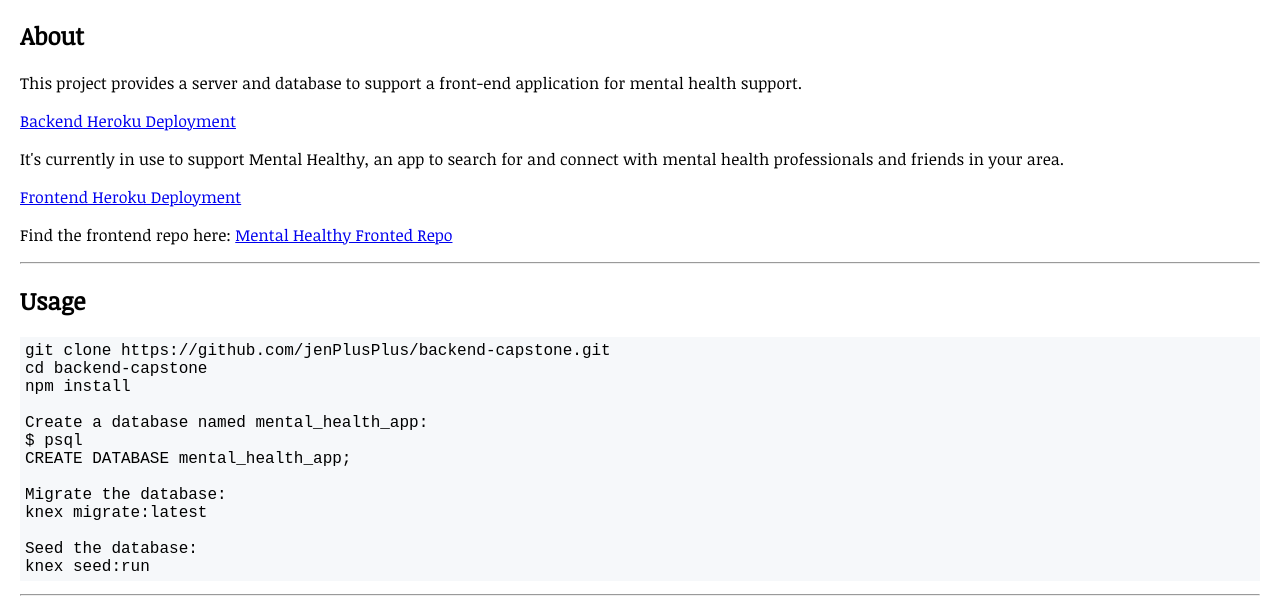
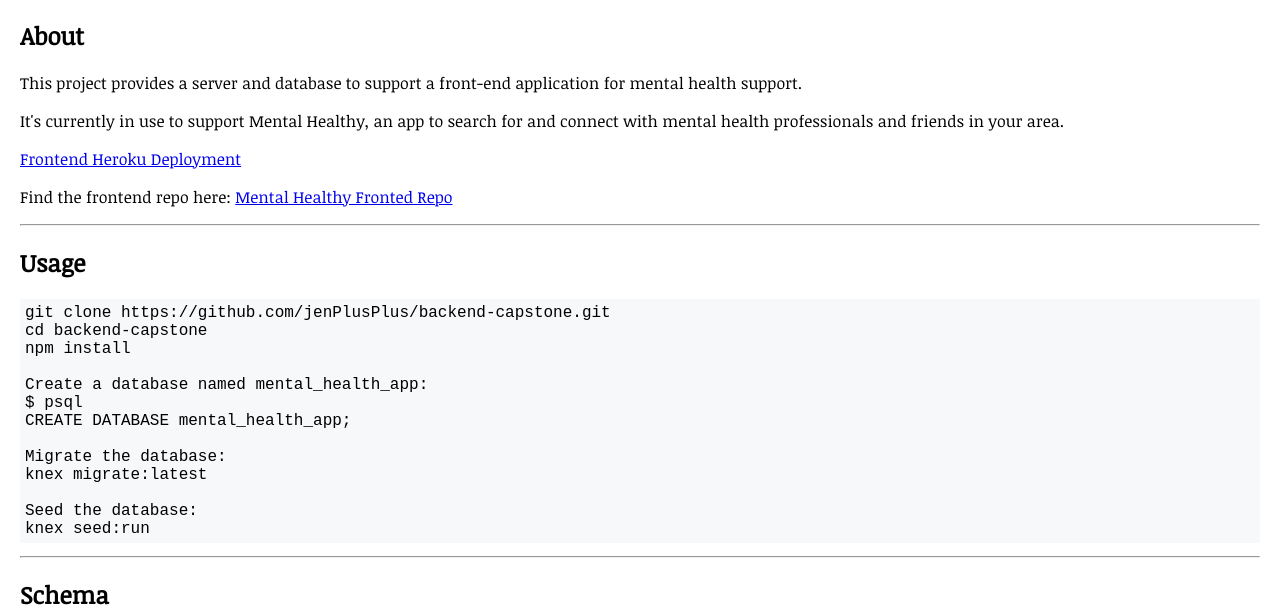
Before and after one commit to jenPlusPlus/backend-capstone, a website: page public/index.html in a window 1280 px wide. Shown: the part 67-675 px from the top of the page. Drawn offline with Linux system fonts and the light colour scheme.

Commit message:
Remove text

```diff
--- a/public/index.html
+++ b/public/index.html
@@ -14,8 +14,6 @@
 <h2 id="about">About</h2>
 
 <p>This project provides a server and database to support a front-end application for mental health support.</p>
-
-<p><a href="https://mental-healthy-backend.herokuapp.com/">Backend Heroku Deployment</a></p>
 
 <p>It's currently in use to support Mental Healthy, an app to search for and connect with mental health professionals and friends in your area.</p>
 
```
